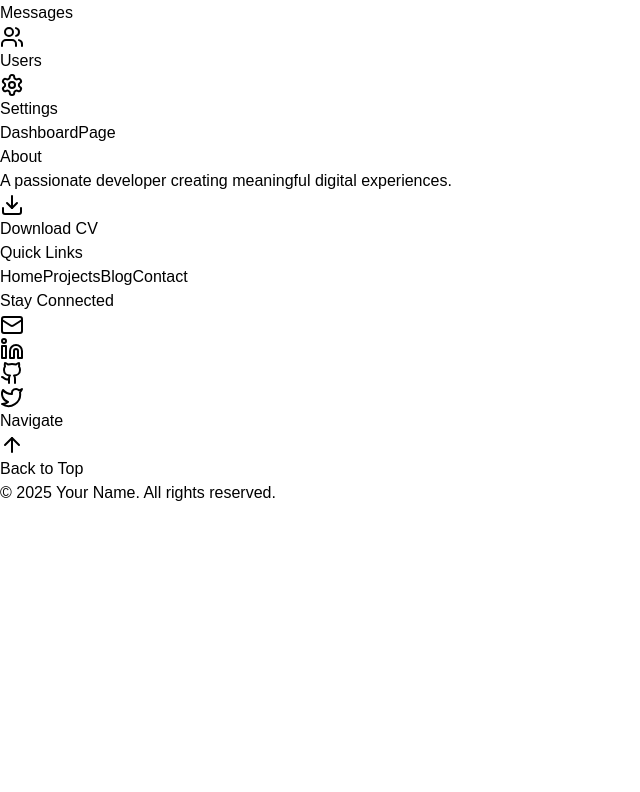
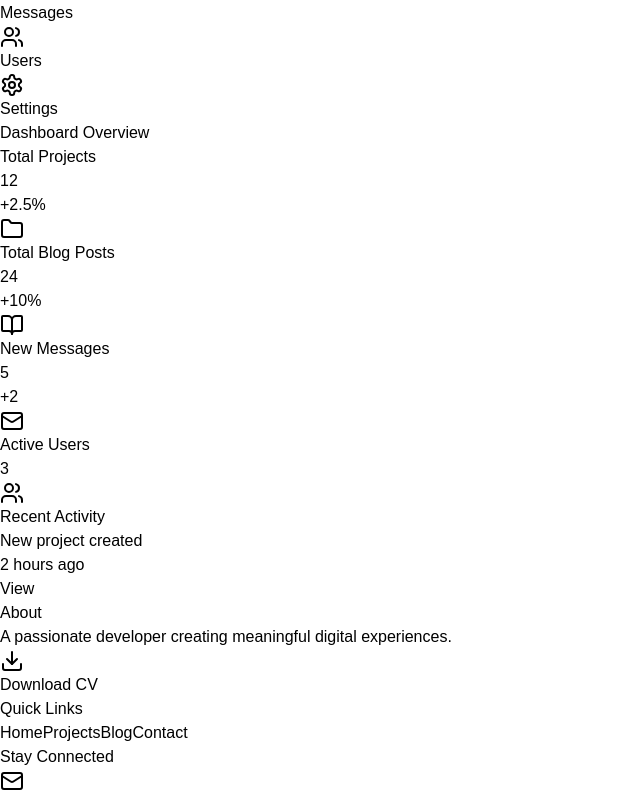
Before and after one commit to asadsuzan/nextjs-portolio, a Next.js app: page /dashboard in a window 1280 px wide. Shown: the part 486-1278 px from the top of the page, without its empty margins (0-640 px from the left). Before the commit the page ends 991 px from the top, so only its background shows below. Built offline with nearby package versions, Linux system fonts and the light colour scheme.

Commit message:
created dashboard page ui

```diff
--- a/src/app/(dashboardLayout)/dashboard/page.tsx
+++ b/src/app/(dashboardLayout)/dashboard/page.tsx
@@ -1,9 +1,66 @@
-import React from 'react'
+// app/dashboard/page.tsx
+import {
 
-const DashboardPage = () => {
+  Folder,
+  BookOpen,
+  Mail,
+
+
+  Users,
+} from "lucide-react";
+export default function DashboardPage() {
+  // Temporary stats data
+  const stats = [
+    { name: "Total Projects", value: "12", change: "+2.5%", icon: Folder },
+    { name: "Total Blog Posts", value: "24", change: "+10%", icon: BookOpen },
+    { name: "New Messages", value: "5", change: "+2", icon: Mail },
+    { name: "Active Users", value: "3", icon: Users },
+  ];
+
   return (
-    <div>DashboardPage</div>
-  )
+    <div>
+      <h1 className="text-2xl font-bold mb-6">Dashboard Overview</h1>
+
+      <div className="grid grid-cols-1 md:grid-cols-2 lg:grid-cols-4 gap-4 mb-8">
+        {stats.map((stat, index) => {
+          const Icon = stat.icon;
+          return (
+            <div key={index} className="bg-white p-4 rounded-lg shadow-sm">
+              <div className="flex items-center justify-between">
+                <div>
+                  <p className="text-sm text-gray-600">{stat.name}</p>
+                  <p className="text-2xl font-bold mt-2">{stat.value}</p>
+                  {stat.change && (
+                    <span className="text-sm text-green-600">
+                      {stat.change}
+                    </span>
+                  )}
+                </div>
+                <div className="p-3 bg-blue-100 rounded-full">
+                  <Icon className="h-6 w-6 text-blue-600" />
+                </div>
+              </div>
+            </div>
+          );
+        })}
+      </div>
+
+      {/* Recent Activity Section */}
+      <div className="bg-white p-6 rounded-lg shadow-sm">
+        <h2 className="text-lg font-semibold mb-4">Recent Activity</h2>
+        <div className="space-y-4">
+          <div className="flex items-center justify-between p-3 bg-gray-50 rounded-lg">
+            <div>
+              <p className="text-sm font-medium">New project created</p>
+              <p className="text-sm text-gray-500">2 hours ago</p>
+            </div>
+            <button className="text-blue-600 hover:text-blue-700 text-sm">
+              View
+            </button>
+          </div>
+          {/* Add more activity items */}
+        </div>
+      </div>
+    </div>
+  );
 }
-
-export default DashboardPage
```
